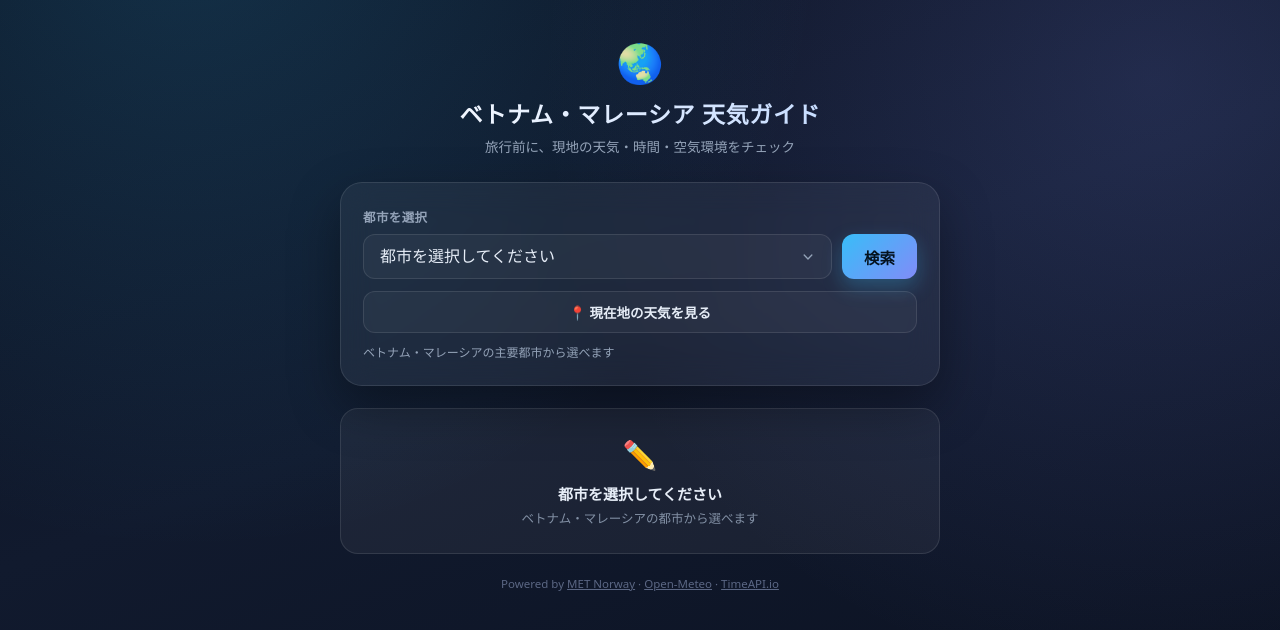
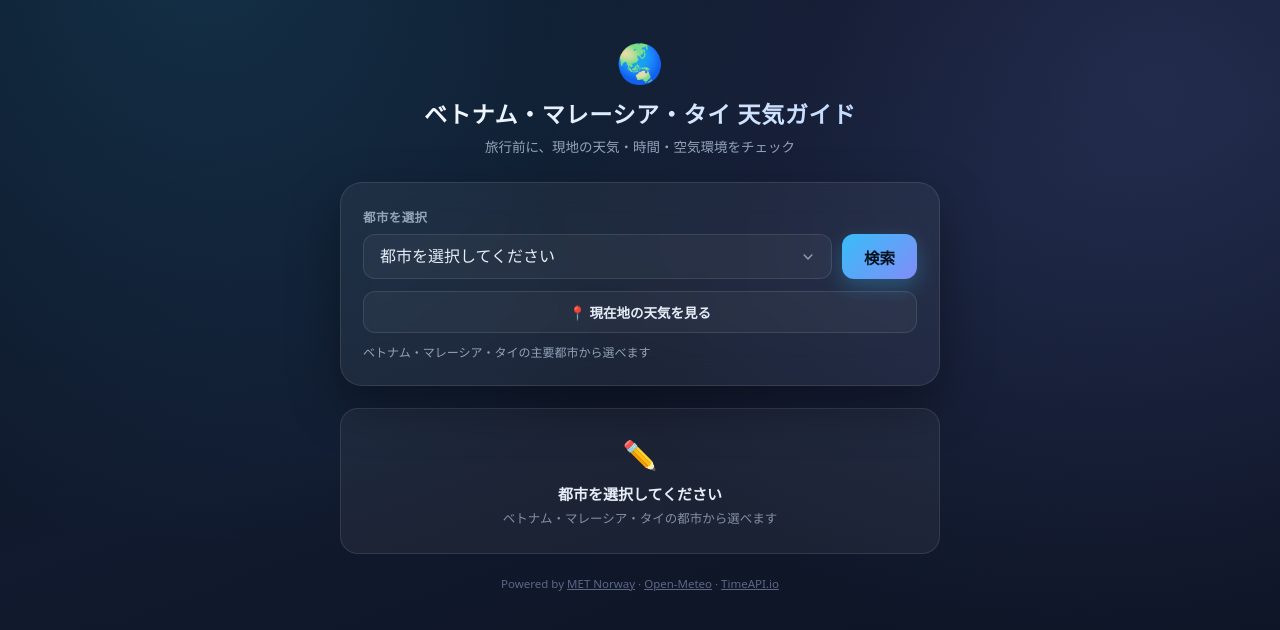
Before and after one commit to rei53/weather-app, a plain HTML site: page index.html in a window 1280 px wide. Both pictures are taken after a click on the button "検索". Drawn offline with Linux system fonts and the light colour scheme.

Commit message:
Add Thailand cities to the destination list
Adds Bangkok, Chiang Mai, Phuket, Pattaya, and Krabi to the city dropdown alongside Vietnam and Malaysia.

Co-Authored-By: Claude Sonnet 5 <noreply@anthropic.com>

```diff
--- a/index.html
+++ b/index.html
@@ -3,7 +3,7 @@
 <head>
 <meta charset="UTF-8">
 <meta name="viewport" content="width=device-width, initial-scale=1.0">
-<title>ベトナム・マレーシア 天気ガイド | 旅行前に知る現地の天気・時間・空気環境</title>
+<title>ベトナム・マレーシア・タイ 天気ガイド | 旅行前に知る現地の天気・時間・空気環境</title>
 <style>
   :root {
     --accent: #38bdf8;
@@ -545,7 +545,7 @@
   <div class="container">
     <header>
       <div class="icon">🌏</div>
-      <h1>ベトナム・マレーシア 天気ガイド</h1>
+      <h1>ベトナム・マレーシア・タイ 天気ガイド</h1>
       <p>旅行前に、現地の天気・時間・空気環境をチェック</p>
     </header>
 
@@ -569,6 +569,13 @@
               <option value="malacca">マラッカ</option>
               <option value="kotakinabalu">コタキナバル</option>
             </optgroup>
+            <optgroup label="🇹🇭 タイ">
+              <option value="bangkok">バンコク</option>
+              <option value="chiangmai">チェンマイ</option>
+              <option value="phuket">プーケット</option>
+              <option value="pattaya">パタヤ</option>
+              <option value="krabi">クラビ</option>
+            </optgroup>
           </select>
         </div>
         <button id="searchBtn" type="button">
@@ -576,7 +583,7 @@
         </button>
       </div>
       <button class="geo-btn" id="geoBtn" type="button">📍 現在地の天気を見る</button>
-      <div class="hint">ベトナム・マレーシアの主要都市から選べます</div>
+      <div class="hint">ベトナム・マレーシア・タイの主要都市から選べます</div>
     </div>
 
     <div class="result-area" id="resultArea"></div>
@@ -653,7 +660,12 @@
     penang: { name: 'ペナン（ジョージタウン）', admin1: 'ペナン州', country: 'マレーシア', countryCode: 'my', latitude: 5.4141, longitude: 100.3288 },
     langkawi: { name: 'ランカウイ', admin1: 'クダ州', country: 'マレーシア', countryCode: 'my', latitude: 6.3500, longitude: 99.8000 },
     malacca: { name: 'マラッカ', admin1: 'マラッカ州', country: 'マレーシア', countryCode: 'my', latitude: 2.1896, longitude: 102.2501 },
-    kotakinabalu: { name: 'コタキナバル', admin1: 'サバ州', country: 'マレーシア', countryCode: 'my', latitude: 5.9804, longitude: 116.0735 }
+    kotakinabalu: { name: 'コタキナバル', admin1: 'サバ州', country: 'マレーシア', countryCode: 'my', latitude: 5.9804, longitude: 116.0735 },
+    bangkok: { name: 'バンコク', admin1: 'バンコク都', country: 'タイ', countryCode: 'th', latitude: 13.7563, longitude: 100.5018 },
+    chiangmai: { name: 'チェンマイ', admin1: 'チェンマイ県', country: 'タイ', countryCode: 'th', latitude: 18.7883, longitude: 98.9853 },
+    phuket: { name: 'プーケット', admin1: 'プーケット県', country: 'タイ', countryCode: 'th', latitude: 7.8804, longitude: 98.3923 },
+    pattaya: { name: 'パタヤ', admin1: 'チョンブリー県', country: 'タイ', countryCode: 'th', latitude: 12.9236, longitude: 100.8825 },
+    krabi: { name: 'クラビ', admin1: 'クラビ県', country: 'タイ', countryCode: 'th', latitude: 8.0863, longitude: 98.9063 }
   };
 
   function offsetToString(seconds) {
@@ -1119,7 +1131,7 @@
     const cityKey = citySelect.value;
 
     if (!cityKey) {
-      renderMessage('✏️', '都市を選択してください', 'ベトナム・マレーシアの都市から選べます');
+      renderMessage('✏️', '都市を選択してください', 'ベトナム・マレーシア・タイの都市から選べます');
       return;
     }
 
```
